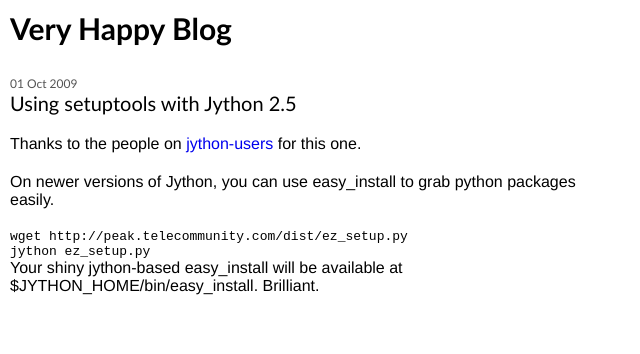
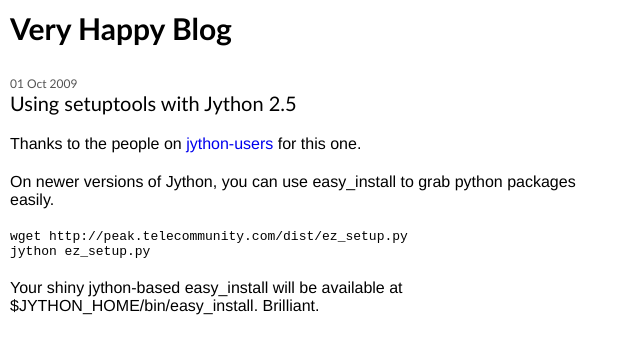
Before and after one commit to veryhappythings/veryhappythings.github.com, a Jekyll site: the page built from _posts/2009-10-01-using-setuptools-with-jython-25.markdown, in a window 1280 px wide. Shown: the top 354 px of the page, without its empty margins (0-640 px from the left). Built offline with Jekyll 4.4.1, drawn with Linux system fonts in a browser that asks for light colours; Markdown is read by kramdown in place of the engine named in the settings.

Commit message:
Add padding to pre

```diff
--- a/css/screen.css
+++ b/css/screen.css
@@ -32,6 +32,10 @@
     margin: 10px;
 }
 
+pre {
+    padding-bottom: 20px;
+}
+
 #about {
     color: #555;
 
```
